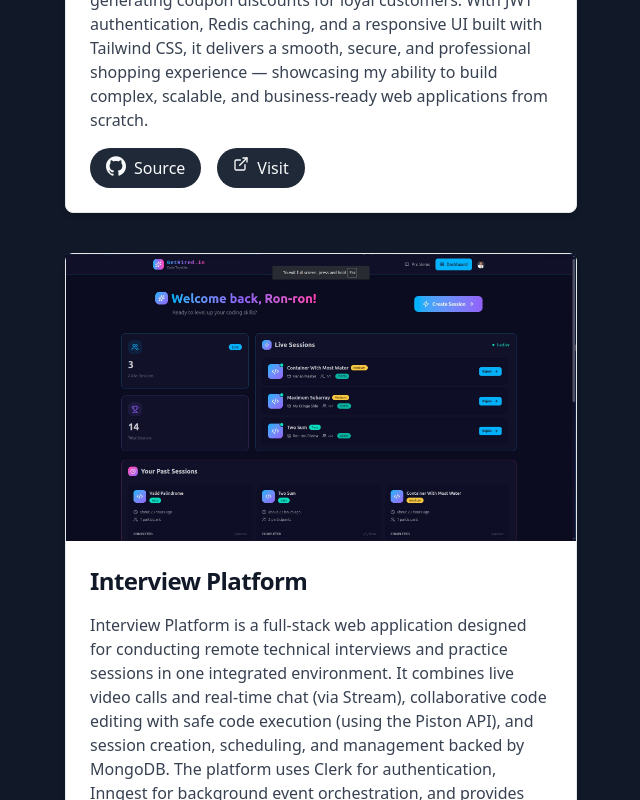
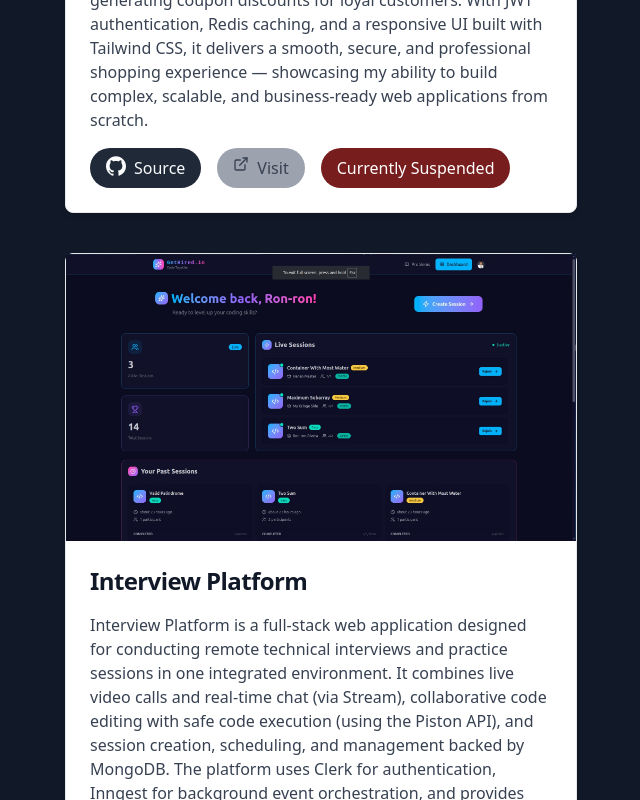
Before and after one commit to ronronrivera/ronronrivera.github.io, a React (Vite) app: page /projects in a window 1280 px wide. Shown: the part 2000-2800 px from the top of the page, without its empty margins (319-959 px from the left). Built offline with nearby package versions, Linux system fonts and the light colour scheme.

Commit message:
added a dynamic frontend design that check whether or not the app was suspended

```diff
--- a/src/Components/ProjectCard.jsx
+++ b/src/Components/ProjectCard.jsx
@@ -1,8 +1,13 @@
 import { Card } from 'flowbite-react'
-import React from 'react'
+import { useState } from 'react';
 import { FiExternalLink } from "react-icons/fi";
+import SuspensionInfoCard from './Suspended';
+
 
 const ProjectCard = ({project}) => {
+
+    const [show, setShow] = useState(false);
+
     return (
         <div className='my-10'>
             <Card
@@ -21,11 +26,44 @@ const ProjectCard = ({project}) => {
                         <svg className='w-5 h-5' role="img" viewBox="0 0 24 24" xmlns="http://www.w3.org/2000/svg"><title>GitHub</title><path fill='currentColor' d="M12 .297c-6.63 0-12 5.373-12 12 0 5.303 3.438 9.8 8.205 11.385.6.113.82-.258.82-.577 0-.285-.01-1.04-.015-2.04-3.338.724-4.042-1.61-4.042-1.61C4.422 18.07 3.633 17.7 3.633 17.7c-1.087-.744.084-.729.084-.729 1.205.084 1.838 1.236 1.838 1.236 1.07 1.835 2.809 1.305 3.495.998.108-.776.417-1.305.76-1.605-2.665-.3-5.466-1.332-5.466-5.93 0-1.31.465-2.38 1.235-3.22-.135-.303-.54-1.523.105-3.176 0 0 1.005-.322 3.3 1.23.96-.267 1.98-.399 3-.405 1.02.006 2.04.138 3 .405 2.28-1.552 3.285-1.23 3.285-1.23.645 1.653.24 2.873.12 3.176.765.84 1.23 1.91 1.23 3.22 0 4.61-2.805 5.625-5.475 5.92.42.36.81 1.096.81 2.22 0 1.606-.015 2.896-.015 3.286 0 .315.21.69.825.57C20.565 22.092 24 17.592 24 12.297c0-6.627-5.373-12-12-12"/></svg>
                         <a href={project.source} target='_blank'>Source</a>
                     </button>
+
                     {project.hasUrl && (
-                        <button className="max-w-xl px-4 py-2 flex gap-2 rounded-full text-center dark:bg-gray-50 dark:text-gray-800 dark:hover:bg-gray-300 text-gray-50 bg-gray-800 hover:bg-gray-950 transition duration-300 ease-in-out">
-                            <FiExternalLink/>
-                            <a href={project.link} target='_blank'>Visit</a>
+                        <a
+                            href={project.isSuspended ? undefined : project.link}
+                            target={project.isSuspended ? undefined : "_blank"}
+                            rel="noopener noreferrer"
+                            aria-disabled={project.isSuspended}
+                            onClick={(e) => {
+                                if (project.isSuspended) e.preventDefault();
+                            }}
+                            className={`
+max-w-xl px-4 py-2 flex gap-2 rounded-full transition duration-300 ease-in-out
+${
+project.isSuspended
+? "bg-gray-400 text-gray-700 cursor-not-allowed"
+: "bg-gray-800 dark:bg-gray-50 text-gray-50 dark:text-gray-800 hover:bg-gray-950"
+}
+`}
+                        >
+                            <FiExternalLink />
+                            Visit
+                        </a>
+                    )}
+                    {project.isSuspended && (
+                        <div className="relative group">
+                            {/* LEFT CARD */}
+                            <div className="absolute right-full mr-4 top-1/2 -translate-y-1/2 hidden group-hover:block z-50">
+                                <SuspensionInfoCard />
+                            </div>
+
+                            {/* BUTTON */}
+                            <button
+                                disabled
+                                className="px-4 py-2 rounded-full text-white bg-red-900 cursor-not-allowed"
+                            >
+                                Currently Suspended
                             </button>
+                        </div>
                     )}
                 </div>
             </Card>
--- a/src/Components/ProjectPage.jsx
+++ b/src/Components/ProjectPage.jsx
@@ -10,7 +10,8 @@ const projectList = [
         imgSrc: "/project-images/portfolio.png",
         link: "https://ronronrivera.github.io/",
         source: "https://github.com/ronronrivera/My-Portfolio",
-        hasUrl: true
+        hasUrl: true,
+        isSuspended: false,
     },
     {
         title: "Chat App",
@@ -18,7 +19,8 @@ const projectList = [
         imgSrc: "project-images/chat-app.png",
         link: "https://chat-app-iwxv3.sevalla.app/",
         source: "https://github.com/ronronrivera/chat-app/",
-        hasUrl: true
+        hasUrl: true,
+        isSuspended: false,
     },
     {
         title: "E-Commerce Store",
@@ -26,7 +28,8 @@ const projectList = [
         imgSrc: "project-images/commerce.jpg",
         link: "https://simple-commerce-t58k.onrender.com/login",
         source: "https://github.com/ronronrivera/e-commerce-app",
-        hasUrl: true
+        hasUrl: true,
+        isSuspended: true,
     },
     {
         title: "Interview Platform",
@@ -35,6 +38,7 @@ const projectList = [
         link: "https://gethired-io.onrender.com/",
         source: "https://github.com/ronronrivera/Interview-Platform",
         hasUrl: true,
+        isSuspended: true,
 
     },
     {
@@ -44,6 +48,7 @@ const projectList = [
         link: "#",
         source: "https://github.com/ronronrivera/neovim-setup",
         hasUrl: false,
+        isSuspended: false
     }
 ]
 
--- /dev/null
+++ b/src/Components/Suspended.jsx
@@ -0,0 +1,38 @@
+const SuspensionInfoCard = () => {
+  return (
+    <div className="w-80 bg-white dark:bg-gray-900 border border-gray-200 dark:border-gray-700 rounded-lg shadow-xl p-4 text-sm">
+      <h3 className="font-semibold text-gray-900 dark:text-white mb-2">
+        Service temporarily suspended
+      </h3>
+
+      <p className="text-gray-700 dark:text-gray-400 mb-3">
+        This project is hosted on Render using free-tier resources. The owner has
+        reached the monthly limit of 750 free instance hours, causing the
+        following services to be temporarily suspended:
+      </p>
+
+      <ul className="list-disc list-inside text-gray-800 dark:text-gray-300 mb-3">
+        <li>gethired.io</li>
+        <li>simple-commerce</li>
+        <li>n8n</li>
+        <li>n8n-1</li>
+      </ul>
+
+      <p className="text-gray-700 dark:text-gray-400 mb-3">
+        These services will automatically resume at the start of the next
+        calendar month when the free usage quota resets.
+      </p>
+
+      <p className="text-gray-700 dark:text-gray-400 mb-3">
+        The service owner can restore availability immediately by upgrading to a
+        paid instance on Render.
+      </p>
+
+      <p className="text-gray-500 dark:text-gray-500 mt-4">
+        Hosting provided by Render
+      </p>
+    </div>
+  );
+};
+
+export default SuspensionInfoCard;
```
Lines whose indentation alone changed are shown as unchanged.
